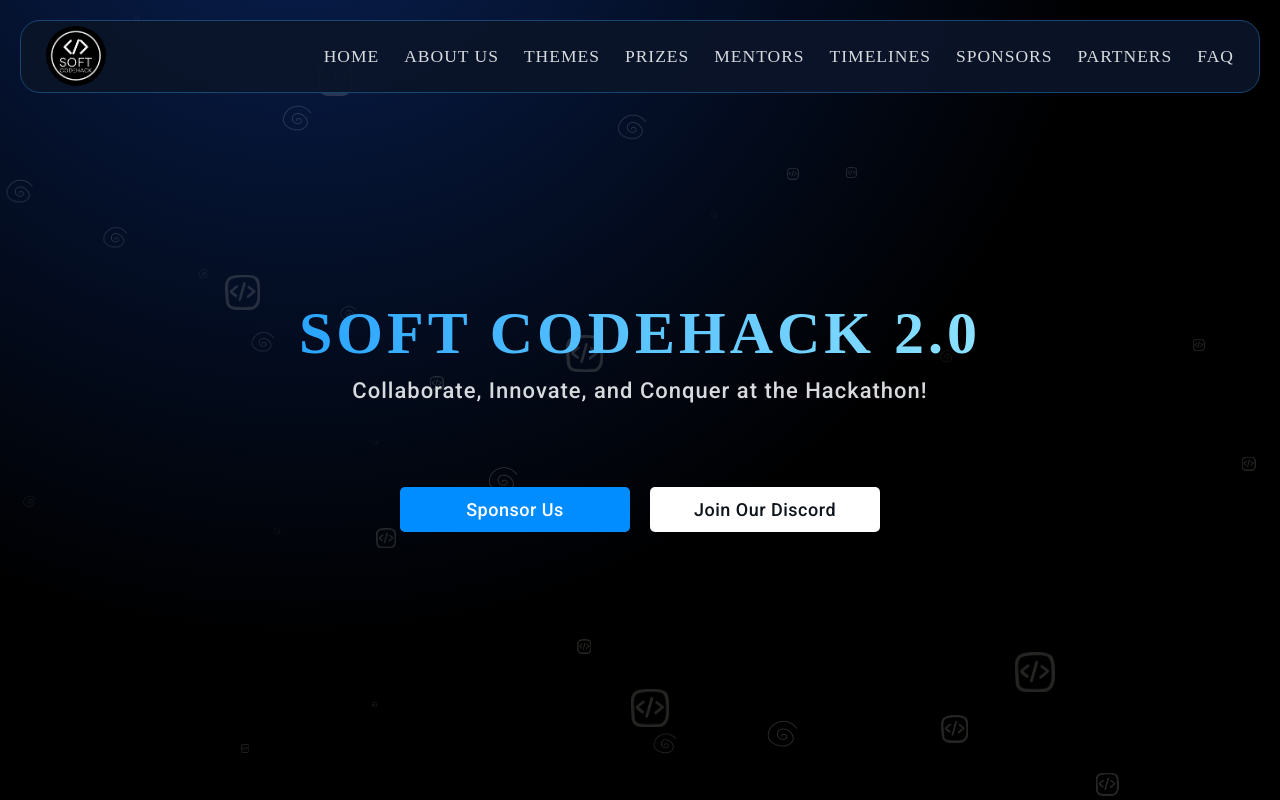
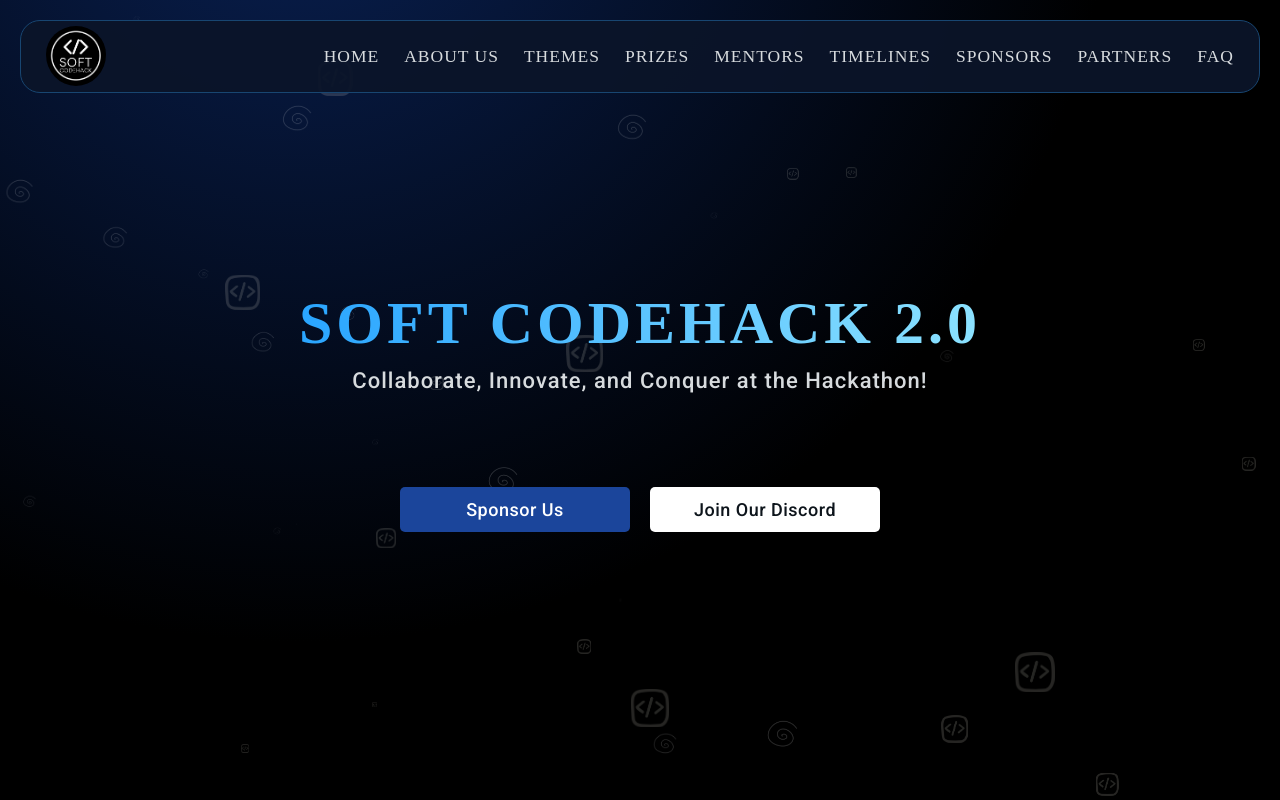
Before and after one commit to farhaanmalik/softcodehack2, a React (Create React App) app: page / in a window 1280 px wide. Shown: the top 800 px of the page. Built offline with nearby package versions, Linux system fonts and the light colour scheme; a web font is replaced by a local one.

Commit message:
Changed Sponsor Btn BG

```diff
--- a/src/App.css
+++ b/src/App.css
@@ -224,9 +224,9 @@ nav ul li a:hover::after {
 
 .hero-btn .btn-link {
     width: 230px;
-    background-color: #018cff;
     color: #fff;
-    margin: 10px;
+    background-color: #1b459b;
+    margin: 20px 10px;
     padding: 12px 20px;
     border-radius: 5px;
     font-size: 18px;
```
